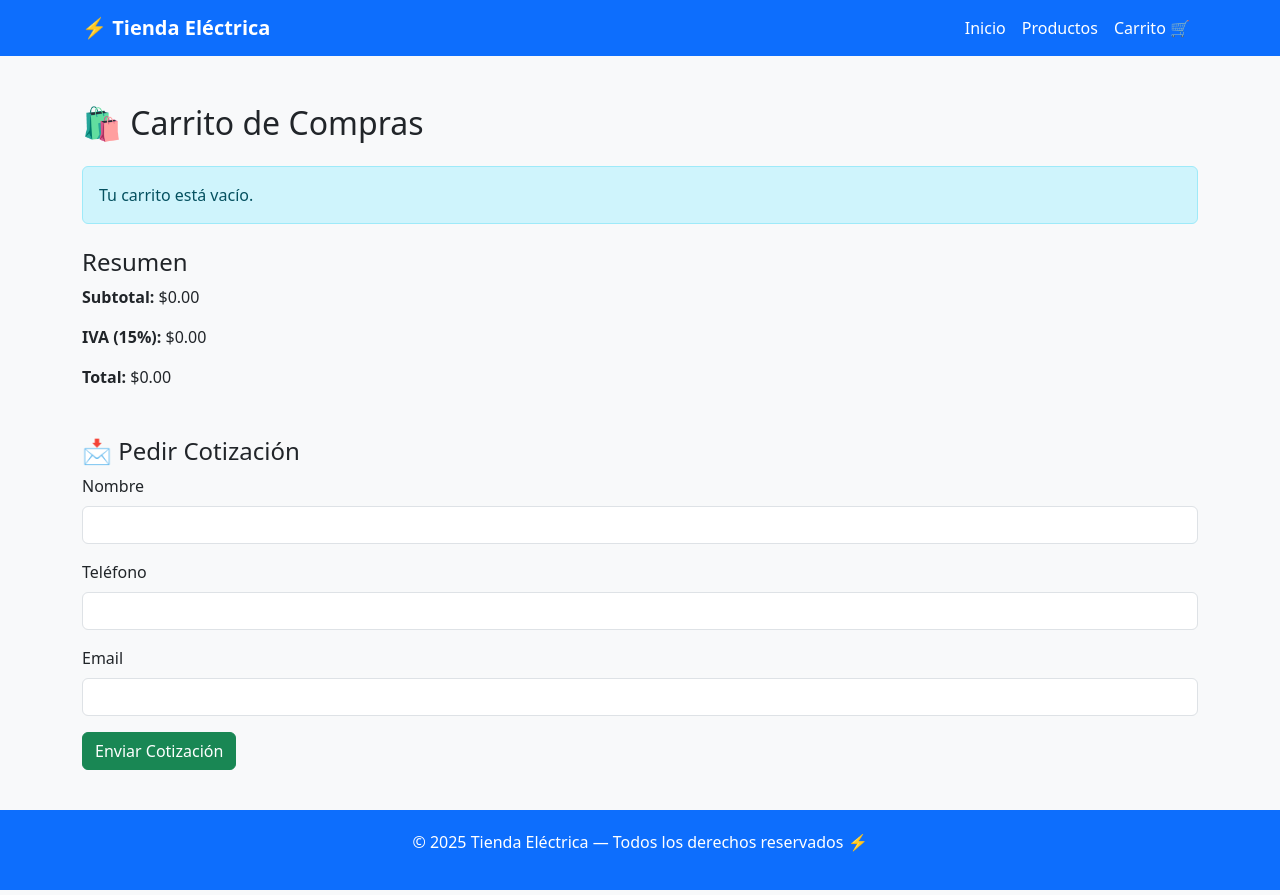
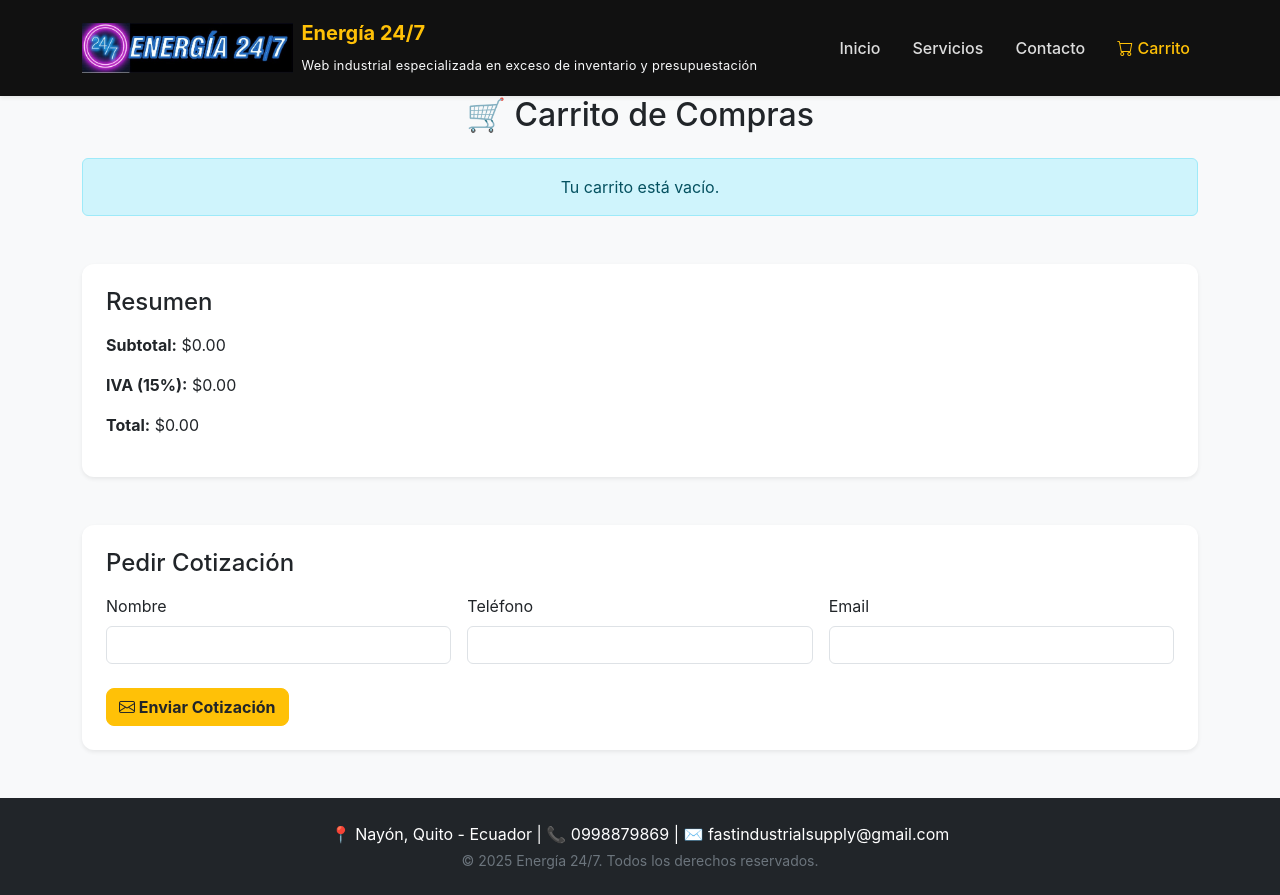
Before and after one commit to Energia24-7/tiendaelectrica, a plain HTML site: page cart.html in a window 1280 px wide. Drawn offline with nearby package versions, Linux system fonts and the light colour scheme.

Commit message:
Update cart.html

```diff
--- a/cart.html
+++ b/cart.html
@@ -2,89 +2,93 @@
 <html lang="es">
 <head>
   <meta charset="UTF-8">
-  <title>Carrito - Tienda Eléctrica</title>
+  <title>Carrito | Energía 24/7</title>
   <meta name="viewport" content="width=device-width, initial-scale=1">
+  <meta name="description" content="Carrito de compras - Energía 24/7">
+  <meta property="og:title" content="Carrito Energía 24/7">
+  <meta property="og:type" content="website">
+  <meta property="og:image" content="logo.png">
+
   <link href="https://cdn.jsdelivr.net/npm/bootstrap@5.3.0/dist/css/bootstrap.min.css" rel="stylesheet">
+  <link href="https://cdn.jsdelivr.net/npm/bootstrap-icons/font/bootstrap-icons.css" rel="stylesheet">
+  <link rel="stylesheet" href="style.css">
   <script src="https://cdn.jsdelivr.net/npm/@emailjs/browser@4/dist/email.min.js"></script>
+  <link rel="icon" href="favicon.png" type="image/png">
+</head>
 
-  <style>
-    body { background-color: #f8f9fa; }
-    .navbar { background-color: #0d6efd; }
-    .navbar-brand { font-weight: bold; color: #fff !important; }
-    .nav-link { color: #fff !important; }
-    .cart-table th, .cart-table td { vertical-align: middle; }
-    footer {
-      background: #0d6efd;
-      color: white;
-      padding: 20px;
-      margin-top: 40px;
-      text-align: center;
-    }
-  </style>
-</head>
 <body>
+  <!-- NAVBAR -->
+  <nav class="navbar navbar-expand-lg navbar-dark fixed-top shadow-sm">
+    <div class="container d-flex align-items-center justify-content-between">
+      <a class="navbar-brand d-flex align-items-center" href="index.html">
+        <img src="logo.png" alt="Logo Energía 24/7" class="logo-img me-2">
+        <div>
+          <span class="fw-bold text-warning">Energía 24/7</span><br>
+          <small class="text-light tagline">Web industrial especializada en exceso de inventario y presupuestación</small>
+        </div>
+      </a>
 
-  <!-- 🔹 Menú principal -->
-  <nav class="navbar navbar-expand-lg navbar-dark">
-    <div class="container">
-      <a class="navbar-brand" href="index.html">⚡ Tienda Eléctrica</a>
       <button class="navbar-toggler" type="button" data-bs-toggle="collapse" data-bs-target="#navbarNav">
         <span class="navbar-toggler-icon"></span>
       </button>
 
-      <div class="collapse navbar-collapse" id="navbarNav">
-        <ul class="navbar-nav ms-auto">
+      <div class="collapse navbar-collapse justify-content-end" id="navbarNav">
+        <ul class="navbar-nav">
           <li class="nav-item"><a class="nav-link" href="index.html">Inicio</a></li>
-          <li class="nav-item"><a class="nav-link" href="producto.html">Productos</a></li>
-          <li class="nav-item"><a class="nav-link active" href="cart.html">Carrito 🛒</a></li>
+          <li class="nav-item"><a class="nav-link" href="#servicios">Servicios</a></li>
+          <li class="nav-item"><a class="nav-link" href="#contacto">Contacto</a></li>
+          <li class="nav-item"><a class="nav-link active" href="cart.html"><i class="bi bi-cart"></i> Carrito</a></li>
         </ul>
       </div>
     </div>
   </nav>
 
-  <!-- 🔹 Contenido principal -->
-  <div class="container mt-5">
-    <h2 class="mb-4">🛍️ Carrito de Compras</h2>
-    <div id="cart-container"></div>
+  <!-- CONTENIDO -->
+  <div class="container my-5 pt-5">
+    <h2 class="text-center mb-4">🛒 Carrito de Compras</h2>
+    <div id="cart-container" class="mb-5"></div>
 
-    <!-- 🔹 Resumen -->
-    <div class="mt-4">
-      <h4>Resumen</h4>
-      <p><b>Subtotal:</b> $<span id="subtotal">0.00</span></p>
-      <p><b>IVA (15%):</b> $<span id="iva">0.00</span></p>
-      <p><b>Total:</b> $<span id="total">0.00</span></p>
+    <div class="card shadow-sm p-4 mb-5">
+      <h4 class="mb-3">Resumen</h4>
+      <p><strong>Subtotal:</strong> $<span id="subtotal">0.00</span></p>
+      <p><strong>IVA (15%):</strong> $<span id="iva">0.00</span></p>
+      <p><strong>Total:</strong> $<span id="total">0.00</span></p>
     </div>
 
-    <!-- 🔹 Formulario de cotización -->
-    <div class="mt-5">
-      <h4>📩 Pedir Cotización</h4>
+    <div class="card shadow-sm p-4 mb-5">
+      <h4 class="mb-3">Pedir Cotización</h4>
       <form id="quote-form">
-        <div class="mb-3">
+        <div class="row g-3">
+          <div class="col-md-4">
             <label class="form-label">Nombre</label>
             <input type="text" id="name" class="form-control" required>
           </div>
-        <div class="mb-3">
+          <div class="col-md-4">
             <label class="form-label">Teléfono</label>
             <input type="text" id="phone" class="form-control" required>
           </div>
-        <div class="mb-3">
+          <div class="col-md-4">
             <label class="form-label">Email</label>
             <input type="email" id="email" class="form-control" required>
           </div>
-        <button type="submit" class="btn btn-success">Enviar Cotización</button>
+        </div>
+        <button type="submit" class="btn btn-warning text-dark fw-bold mt-4">
+          <i class="bi bi-envelope"></i> Enviar Cotización
+        </button>
       </form>
     </div>
   </div>
 
-  <!-- 🔹 Pie de página -->
-  <footer>
-    <p>© 2025 Tienda Eléctrica — Todos los derechos reservados ⚡</p>
+  <!-- FOOTER -->
+  <footer class="bg-dark text-white text-center py-4 mt-5">
+    <p class="mb-1">📍 Nayón, Quito - Ecuador | 📞 0998879869 | ✉️ fastindustrialsupply@gmail.com</p>
+    <p class="text-secondary small mb-0">&copy; 2025 Energía 24/7. Todos los derechos reservados.</p>
   </footer>
 
   <script>
-    // Inicializar EmailJS
+    // Inicializa EmailJS
     (function() {
-      emailjs.init("12KodIR87XG-5sLqB"); // 🔑 Tu PUBLIC KEY
+      emailjs.init("12KodIR87XG-5sLqB"); // Tu Public Key
     })();
 
     let cart = JSON.parse(localStorage.getItem("cart")) || [];
@@ -94,17 +98,18 @@
       container.innerHTML = "";
 
       if (cart.length === 0) {
-        container.innerHTML = "<div class='alert alert-info'>Tu carrito está vacío.</div>";
+        container.innerHTML = "<div class='alert alert-info text-center'>Tu carrito está vacío.</div>";
         updateSummary();
         return;
       }
 
       const table = document.createElement("table");
-      table.className = "table cart-table table-striped";
+      table.className = "table table-striped align-middle shadow-sm";
       table.innerHTML = `
-        <thead class="table-primary">
+        <thead class="table-dark">
           <tr>
             <th>Producto</th>
+            <th>Código</th>
             <th>Precio</th>
             <th>Cantidad</th>
             <th>Subtotal</th>
@@ -114,14 +119,18 @@
         <tbody>
           ${cart.map((item, i) => `
             <tr>
-              <td>${item.marca} - ${item.modelo}</td>
-              <td>$${item.precio}</td>
+              <td>${item.Nombre}</td>
+              <td>${item.Codigo || '-'}</td>
+              <td>$${item.Precio.toFixed(2)}</td>
               <td>
-                <input type="number" class="form-control form-control-sm" value="${item.cantidad || 1}" min="1"
-                  onchange="updateQuantity(${i}, this.value)">
+                <div class="d-flex align-items-center gap-2">
+                  <button class="btn btn-outline-secondary btn-sm" onclick="changeQty(${i}, -1)"><i class="bi bi-dash"></i></button>
+                  <span class="fw-bold">${item.Cantidad}</span>
+                  <button class="btn btn-outline-secondary btn-sm" onclick="changeQty(${i}, 1)"><i class="bi bi-plus"></i></button>
+                </div>
               </td>
-              <td>$${(item.precio * (item.cantidad || 1)).toFixed(2)}</td>
-              <td><button class="btn btn-danger btn-sm" onclick="removeItem(${i})">🗑 Eliminar</button></td>
+              <td>$${(item.Precio * item.Cantidad).toFixed(2)}</td>
+              <td><button class="btn btn-danger btn-sm" onclick="removeItem(${i})"><i class="bi bi-trash"></i></button></td>
             </tr>
           `).join("")}
         </tbody>
@@ -130,8 +139,8 @@
       updateSummary();
     }
 
-    function updateQuantity(index, qty) {
-      cart[index].cantidad = parseInt(qty);
+    function changeQty(index, delta) {
+      cart[index].Cantidad = Math.max(1, cart[index].Cantidad + delta);
       localStorage.setItem("cart", JSON.stringify(cart));
       renderCart();
     }
@@ -143,7 +152,7 @@
     }
 
     function updateSummary() {
-      let subtotal = cart.reduce((sum, item) => sum + item.precio * (item.cantidad || 1), 0);
+      let subtotal = cart.reduce((sum, item) => sum + item.Precio * item.Cantidad, 0);
       let iva = subtotal * 0.15;
       let total = subtotal + iva;
 
@@ -152,35 +161,46 @@
       document.getElementById("total").textContent = total.toFixed(2);
     }
 
-    // 🔹 Envío del formulario
     document.getElementById("quote-form").addEventListener("submit", function(e) {
       e.preventDefault();
+
+      if (cart.length === 0) {
+        alert("⚠️ Tu carrito está vacío.");
+        return;
+      }
 
       const name = document.getElementById("name").value;
       const phone = document.getElementById("phone").value;
       const email = document.getElementById("email").value;
 
       const orderDetails = cart.map(item =>
-        `${item.marca} - ${item.modelo} x${item.cantidad || 1} = $${(item.precio * (item.cantidad || 1)).toFixed(2)}`
+        `${item.Nombre} (Código: ${item.Codigo}) x${item.Cantidad} = $${(item.Precio * item.Cantidad).toFixed(2)}`
       ).join("\n");
 
       const params = {
         user_name: name,
         user_phone: phone,
         user_email: email,
-        cart_items: orderDetails,
-        subtotal: document.getElementById("subtotal").textContent,
-        iva: document.getElementById("iva").textContent,
-        total: document.getElementById("total").textContent
+        message: `
+Cotización solicitada:
+
+Items:
+${orderDetails}
+
+Subtotal: $${document.getElementById("subtotal").textContent}
+IVA: $${document.getElementById("iva").textContent}
+Total: $${document.getElementById("total").textContent}
+`
       };
 
       emailjs.send("service_da5iz2u", "template_vail7ma", params)
-        .then(function() {
+        .then(() => {
           alert("✅ Cotización enviada con éxito.");
           localStorage.removeItem("cart");
           cart = [];
           renderCart();
-        }, function(error) {
+        })
+        .catch(error => {
           alert("❌ Error al enviar cotización: " + JSON.stringify(error));
         });
     });
```
Lines whose indentation alone changed are shown as unchanged.
